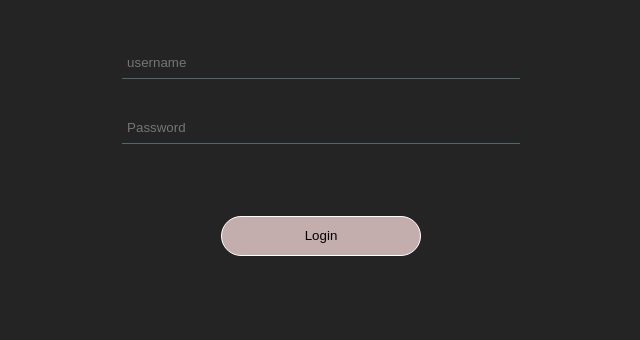
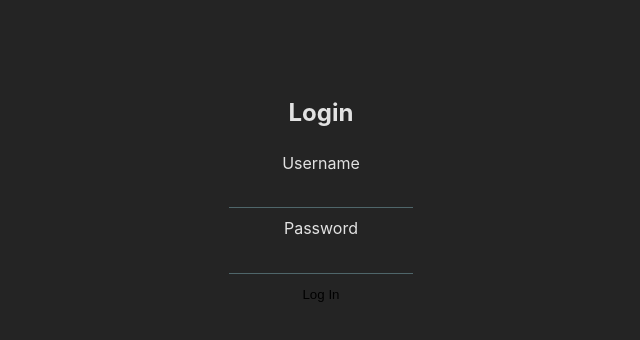
Before and after one commit to RosenholmJohanna/motivation-fe, a React (Vite) app: page /login in a window 1280 px wide. Shown: the part 210-550 px from the top of the page, without its empty margins (319-959 px from the left). Built offline with nearby package versions, Linux system fonts and the light colour scheme.

Commit message:
token removed from login

```diff
--- a/src/components/login/Login.jsx
+++ b/src/components/login/Login.jsx
@@ -1,99 +1,184 @@
-import React, { useState, useEffect } from 'react';
-import styled from 'styled-components';
-import { useNavigate } from 'react-router-dom';
-import { useDispatch, useSelector } from 'react-redux';
-import { loginUser } from '../../features/auth/authActions';
-//import { selectAccessToken } from '../features/auth/authSelectors';
-import { selectAccessToken } from '../../features/auth/authSlice';
-//import { login } from "../authSlice";
+import { useState } from "react";
+
 
 const Login = () => {
-  const accessToken = useSelector(selectAccessToken);
-  const [username, setUsername] = useState('');
-  const [password, setPassword] = useState('');
-  const navigate = useNavigate();
-  const dispatch = useDispatch();
+  const [username, setUsername] = useState("");
+  const [password, setPassword] = useState("");
+  const [message, setMessage] = useState("");
 
-  const handleSubmit = async (e) => {
+  const handleLogin = async (e) => {
     e.preventDefault();
     try {
-      await dispatch(loginUser({ username, password }));
+      //  const response = await fetch("https://motivation-be.onrender.com/login", {
+        const response = await fetch("http://localhost:8080/login", {
+        method: "POST",
+        headers: {
+          "Content-Type": "application/json",
+        },
+        body: JSON.stringify({
+          username,
+          password,
+        }),
+      });
+
+      const data = await response.json();
+
+      if (data.success) {
+        setMessage(`Welcome, ${data.user.username}!`);
+      } else {
+        setMessage("Login failed: " + data.message);
+      }
     } catch (error) {
-      console.error('Login error:', error);
+      setMessage(error, "An error occurred during login.");
     }
   };
 
-
-useEffect(() => {
-  if (accessToken) {
-    navigate('/profile');
-  }
-}, [accessToken, navigate]);
-
   return (
-    <LoginContainer>
-     <form onSubmit={handleSubmit}>
+    <div className="flex items-center justify-center min-h-screen bg-gray-100">
+      <form
+        onSubmit={handleLogin}
+        className="bg-white shadow-lg rounded px-8 pt-6 pb-8 mb-4"
+      >
+        <h2 className="text-2xl mb-4 text-center">Login</h2>
+        <div className="mb-4">
+          <label className="block text-gray-700 text-sm font-bold mb-2">
+            Username
+          </label>
           <input
             type="text"
-        placeholder="username"
             value={username}
             onChange={(e) => setUsername(e.target.value)}
+            className="shadow appearance-none border rounded w-full py-2 px-3 text-gray-700 leading-tight focus:outline-none focus:shadow-outline"
             required
           />
+        </div>
+        <div className="mb-6">
+          <label className="block text-gray-700 text-sm font-bold mb-2">
+            Password
+          </label>
           <input
             type="password"
-        placeholder="Password"
             value={password}
             onChange={(e) => setPassword(e.target.value)}
+            className="shadow appearance-none border rounded w-full py-2 px-3 text-gray-700 mb-3 leading-tight focus:outline-none focus:shadow-outline"
             required
           />
-      <LoginButton type="submit">Login</LoginButton>
+        </div>
+        <div className="flex items-center justify-between">
+          <button
+            type="submit"
+            className="bg-blue-500 hover:bg-blue-700 text-white font-bold py-2 px-4 rounded focus:outline-none focus:shadow-outline"
+          >
+            Log In
+          </button>
+        </div>
+        {message && (
+          <div className="mt-4 text-center text-red-500">{message}</div>
+        )}
       </form>
-    </LoginContainer>
+    </div>
   );
 };
 
 export default Login;
 
 
-export const LoginButton=styled.button`
-width: 15em;
-height:40px;
-border-radius:25px;
-background-color: #c4aead;
-margin-bottom: 5%;
-margin-top: 10%;
-justify-content: center;
-border: 0.5px solid white
-`
+
+// import { useState, useEffect } from 'react';
+// import styled from 'styled-components';
+// import { useNavigate } from 'react-router-dom';
+// import { useDispatch, useSelector } from 'react-redux';
+// import { loginUser } from '../../features/auth/authActions';
+// //import { selectAccessToken } from '../features/auth/authSelectors';
+// import { selectAccessToken } from '../../features/auth/authSlice';
+// //import { login } from "../authSlice";
+
+// const Login = () => {
+//   const accessToken = useSelector(selectAccessToken);
+//   const [username, setUsername] = useState('');
+//   const [password, setPassword] = useState('');
+//   const navigate = useNavigate();
+//   const dispatch = useDispatch();
+
+//   const handleSubmit = async (e) => {
+//     e.preventDefault();
+//     try {
+//       await dispatch(loginUser({ username, password }));
+//     } catch (error) {
+//       console.error('Login error:', error);
+//     }
+//   };
 
 
+// useEffect(() => {
+//   if (accessToken) {
+//     navigate('/profile');
+//   }
+// }, [accessToken, navigate]);
 
-export const LoginContainer = styled.div`
-margin-top: 10%;
-margin-bottom: 50%;
-display: flex;
-flex-direction: column;
-justify-content: center;
- align-content: center;
-align-items: center;
-text-align: center;
+//   return (
+//     <LoginContainer>
+//      <form onSubmit={handleSubmit}>
+//       <input
+//         type="text"
+//         placeholder="username"
+//         value={username}
+//         onChange={(e) => setUsername(e.target.value)}
+//         required
+//       />
+//       <input
+//         type="password"
+//         placeholder="Password"
+//         value={password}
+//         onChange={(e) => setPassword(e.target.value)}
+//         required
+//       />
+//       <LoginButton type="submit">Login</LoginButton>
+//     </form>
+//     </LoginContainer>
+//   );
+// };
 
-  @media (min-width: 768px) {
-  margin-bottom: 30%;
-  }
+// export default Login;
 
-  @media (min-width: 1024px) {
-  margin-top: 3%;
-  margin-bottom: 15%;
-  }
 
-a {
-  text-decoration: none;
-  color: white;
-  text-decoration: none;
-}
-`
+// export const LoginButton=styled.button`
+// width: 15em;
+// height:40px;
+// border-radius:25px;
+// background-color: #c4aead;
+// margin-bottom: 5%;
+// margin-top: 10%;
+// justify-content: center;
+// border: 0.5px solid white
+// `
+
+// export const LoginContainer = styled.div`
+// color: white;
+// margin-top: 20%;
+// margin-bottom: 50%;
+// display: flex;
+// flex-direction: column;
+// justify-content: center;
+//  align-content: center;
+// align-items: center;
+// text-align: center;
+
+//   @media (min-width: 768px) {
+//   margin-bottom: 30%;
+//   }
+
+//   @media (min-width: 1024px) {
+//   margin-top: 3%;
+//   margin-bottom: 15%;
+//   }
+
+// a {
+//   text-decoration: none;
+//   color: white;
+//   text-decoration: none;
+// }
+// `
 
 
 
```
Lines whose indentation alone changed are shown as unchanged.
